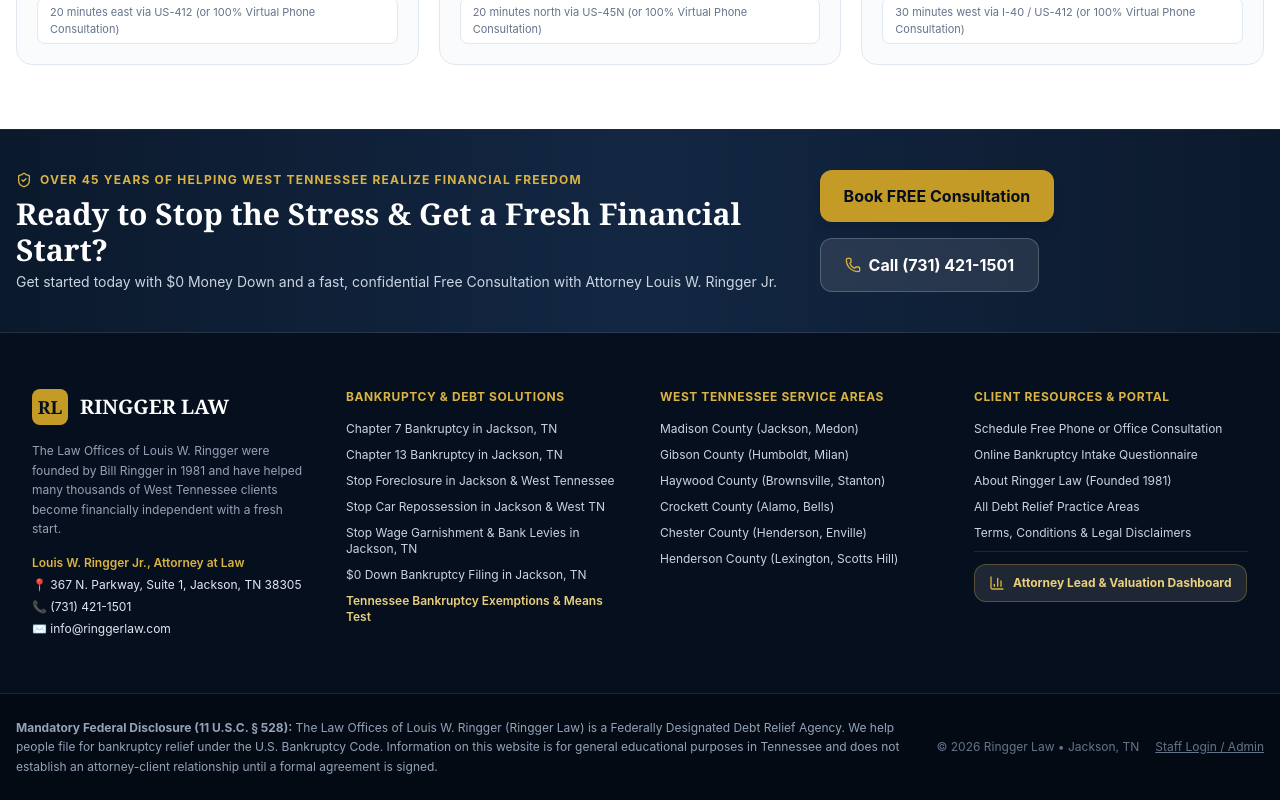
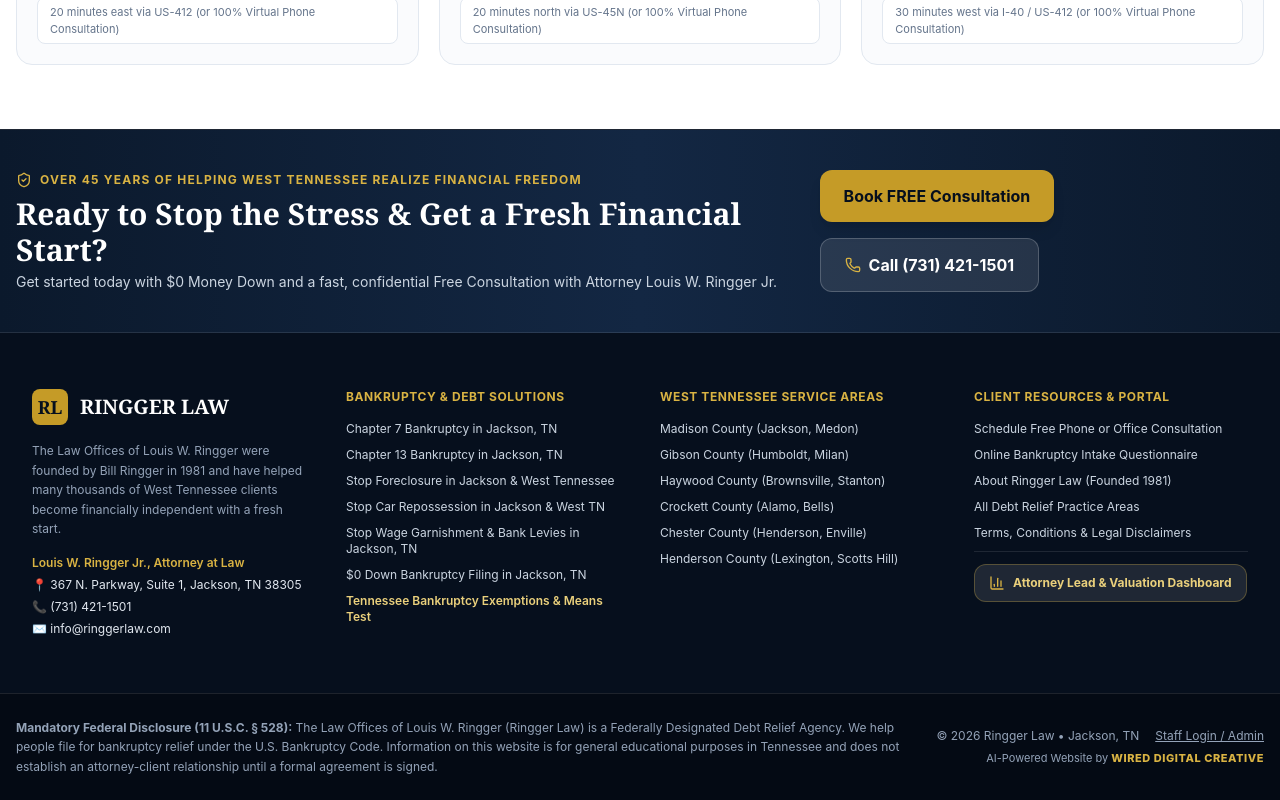
Before and after one commit to wireddigitalus-stack/ringgerlaw, a Next.js app: page / in a window 1280 px wide. Shown: the part 6372-7172 px from the top of the page. Built offline with nearby package versions, Linux system fonts and the light colour scheme.

Commit message:
Add AI-Powered Website by WIRED DIGITAL CREATIVE credit to footer

```diff
--- a/src/components/HeaderFooter.tsx
+++ b/src/components/HeaderFooter.tsx
@@ -587,11 +587,19 @@
           <p className="max-w-4xl leading-relaxed">
             <strong>Mandatory Federal Disclosure (11 U.S.C. § 528):</strong> The Law Offices of Louis W. Ringger (Ringger Law) is a Federally Designated Debt Relief Agency. We help people file for bankruptcy relief under the U.S. Bankruptcy Code. Information on this website is for general educational purposes in Tennessee and does not establish an attorney-client relationship until a formal agreement is signed.
           </p>
-          <div className="flex items-center gap-4 text-slate-500 whitespace-nowrap">
-            <span>© {new Date().getFullYear()} Ringger Law • Jackson, TN</span>
-            <Link href="/admin" className="text-slate-500 hover:text-gold-400 underline">
-              Staff Login / Admin
-            </Link>
+          <div className="flex flex-col sm:flex-row md:flex-col items-start sm:items-center md:items-end gap-1.5 text-slate-400 whitespace-nowrap">
+            <div className="flex items-center gap-4">
+              <span>© {new Date().getFullYear()} Ringger Law • Jackson, TN</span>
+              <Link href="/admin" className="text-slate-400 hover:text-gold-400 underline">
+                Staff Login / Admin
+              </Link>
+            </div>
+            <div className="text-[11px] text-slate-400">
+              AI-Powered Website by{" "}
+              <span className="font-extrabold tracking-wider text-gold-400">
+                WIRED DIGITAL CREATIVE
+              </span>
+            </div>
           </div>
         </div>
       </div>
```
